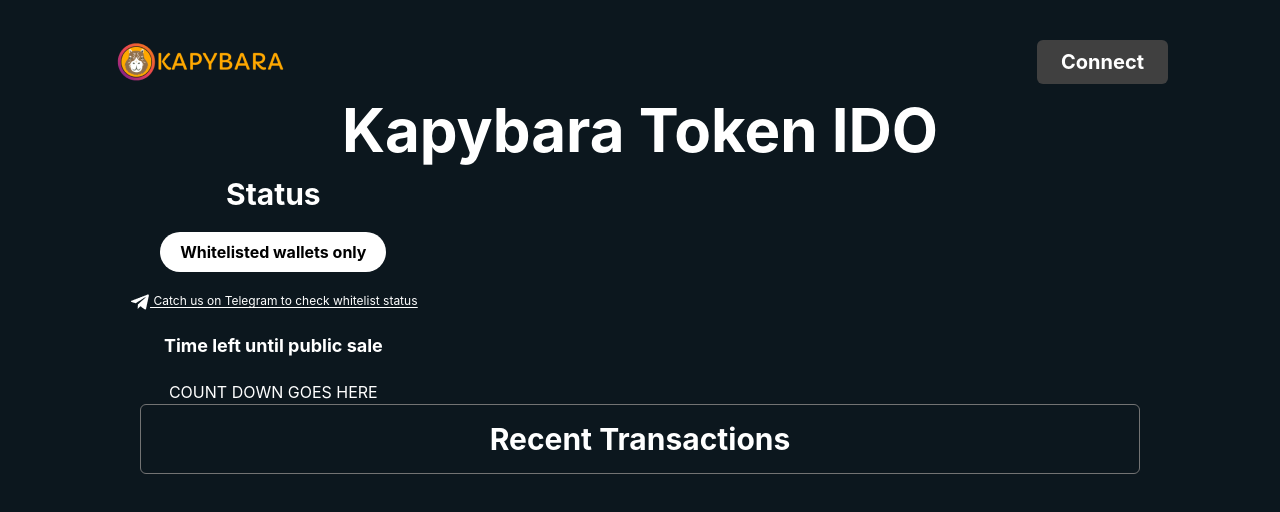
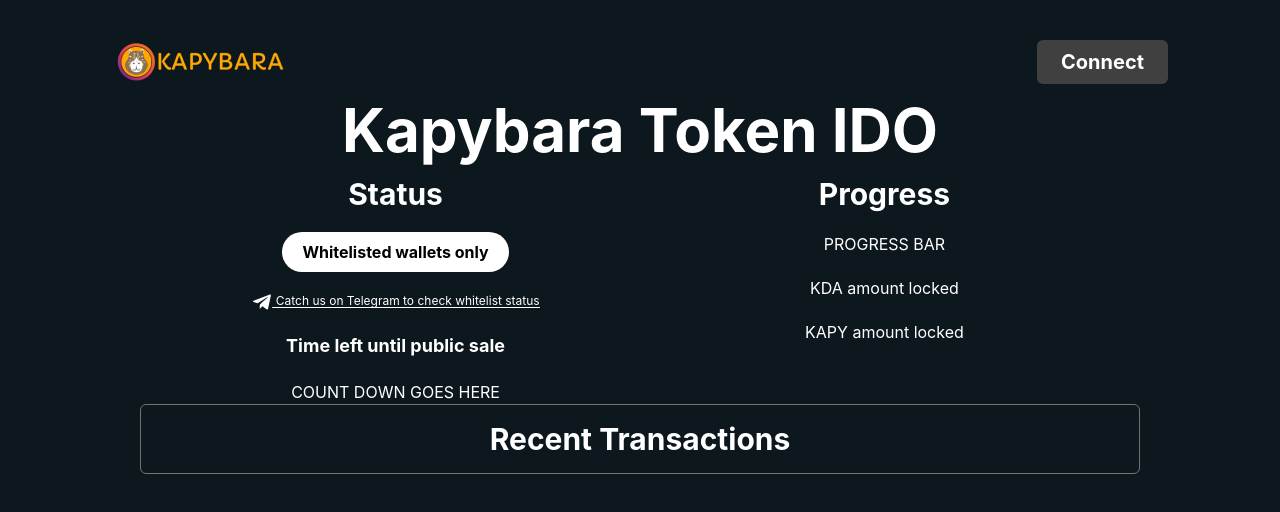
Before and after one commit to mpenajoia/kapy, a React (Create React App) app: page / in a window 1280 px wide. Shown: the top 512 px of the page. Built offline with nearby package versions, Linux system fonts and the light colour scheme; the HTML template or start-up script is replaced by a standard one.

Commit message:
Progress comp

```diff
--- a/src/components/Content.jsx
+++ b/src/components/Content.jsx
@@ -1,10 +1,12 @@
 import React from 'react'
+import Progress from './Progress'
 import Status from './Status'
 
 function Content() {
   return (
-    <div className='w-[1100px]'>
+    <div className='w-[1100px] flex justify-evenly'>
         <Status />
+        <Progress />
     </div>
   )
 }
--- /dev/null
+++ b/src/components/Progress.jsx
@@ -0,0 +1,14 @@
+import React from 'react'
+
+function Progress() {
+  return (
+    <div className='flex flex-col items-center gap-5 w-1/3'>
+        <h2 className='font-bold text-3xl'>Progress</h2>
+        <div>PROGRESS BAR</div>
+        <div>KDA amount locked</div>
+        <div>KAPY amount locked</div>
+    </div>
+  )
+}
+
+export default Progress
--- a/src/components/Status.jsx
+++ b/src/components/Status.jsx
@@ -3,7 +3,7 @@
 
 function Status() {
   return (
-    <div className='flex flex-col items-center justify-center gap-5 w-1/3'>
+    <div className='flex flex-col items-center gap-5 w-1/3'>
         <h2 className='font-bold text-3xl'>Status</h2>
         <p className='text-black font-bold bg-white rounded-3xl px-5 py-2'>Whitelisted wallets only</p>
         <div className='text-xs w-full text-center underline underline-offset-2	'>
```
